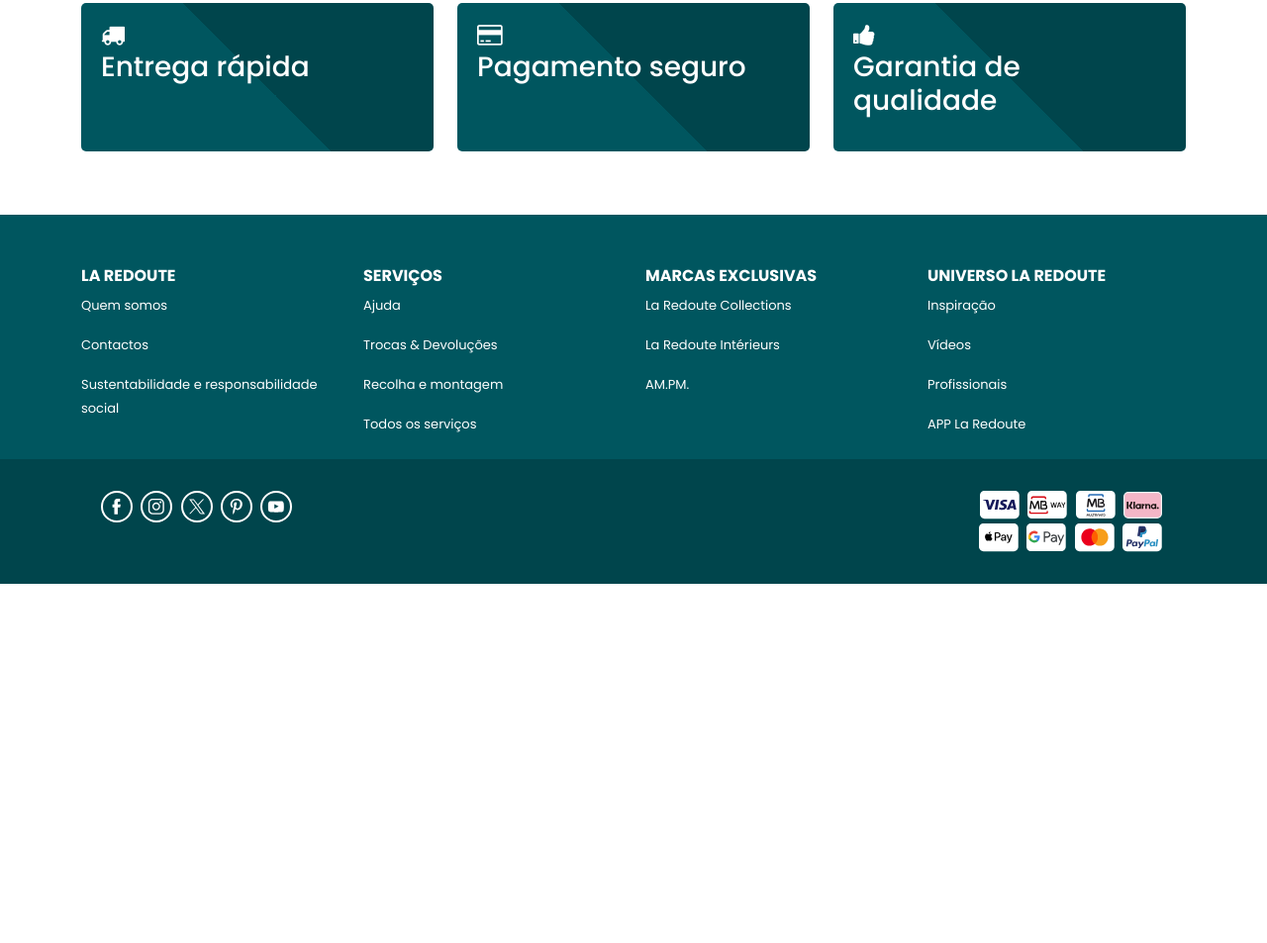
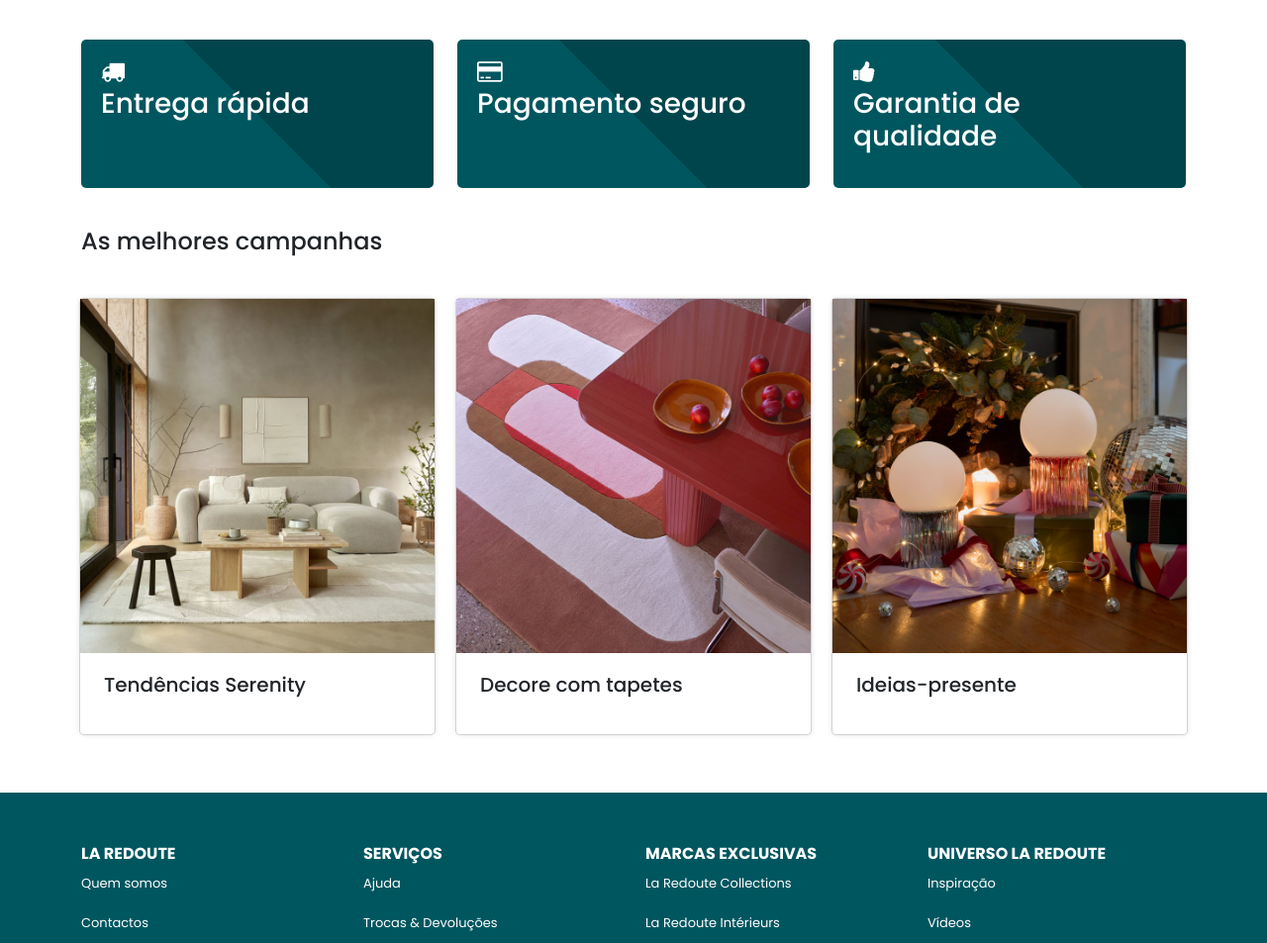
Before and after one commit to RFCarreira33/SGI_Project, a website: page index.html in a window 1280 px wide. Shown: the part 919-1872 px from the top of the page at 99% size. Before the commit the page ends 1509 px from the top, so only its background shows below. Drawn offline with nearby package versions, Linux system fonts and the light colour scheme.

Commit message:
Filler arc continues

```diff
--- /dev/null
+++ b/components/campaigns.html
@@ -0,0 +1,21 @@
+<div class="col card campaign">
+  <a href="#" class="stretched-link"></a>
+  <img src="assets/images/campaigns/serenity.jpg" class="d-block w-100" alt="serenity">
+  <div class="card-info">
+    <h5 class="text-break">Tendências Serenity</h5>
+  </div>
+</div>
+<div class="col card campaign">
+  <a href="#" class="stretched-link"></a>
+  <img src="assets/images/campaigns/tapetes.jpg" class="d-block w-100" alt="tapetes">
+  <div class="card-info">
+    <h5 class="text-break">Decore com tapetes</h5>
+  </div>
+</div>
+<div class="col card campaign">
+  <a href="#" class="stretched-link"></a>
+  <img src="assets/images/campaigns/natal.jpg" class="d-block w-100" alt="natal">
+  <div class="card-info">
+    <h5 class="text-break">Ideias-presente</h5>
+  </div>
+</div>
--- a/index.html
+++ b/index.html
@@ -36,6 +36,7 @@
   <br />
   <div id="index-component" class="container">
     <br />
+    <h4>Produtos em destaque</h4>
     <br />
     <div id="multi-item-carousel">
       <div id="carouselControls" class="carousel slide" data-bs-ride="carousel">
@@ -76,6 +77,11 @@
         </div>
       </div>
     </div>
+    <div id="news-component" class="row"></div>
+    <br />
+    <h4>As melhores campanhas</h4>
+    <br />
+    <div id="campaigns-component" class="row"></div>
     <br />
     <br />
   </div>
--- a/scripts/index.js
+++ b/scripts/index.js
@@ -1,3 +1,9 @@
+const campaigns = $("#campaigns-component");
+
+if (campaigns !== null) {
+  campaigns.load("components/campaigns.html");
+}
+
 $.getJSON("assets/data/products.json", (data) => {
   const carousel = $("#carousel-component");
   if (!carousel) return;
--- a/styles/index.css
+++ b/styles/index.css
@@ -19,6 +19,11 @@
   box-shadow: 0 0 5px rgba(0, 0, 0, 0.1);
   min-height: 350px;
   margin: 10px;
+  transition: transform 0.2s ease-in-out;
+
+  &:hover {
+    transform: scale(1.05);
+  }
 
   & .card-info {
     padding: 20px 24px;
@@ -57,10 +62,8 @@
     min-height: 150px;
     background-color: var(--accent-color);
     /* add a diagonal fade effect */
-    background: linear-gradient(
-      45deg,
-      var(--accent-color) 50%,
-      var(--fade-accent-color) 50%
-    );
+    background: linear-gradient(45deg,
+        var(--accent-color) 50%,
+        var(--fade-accent-color) 50%);
   }
 }
```
Also changed, not shown: assets/images/campaigns/natal.jpg (added), assets/images/campaigns/serenity.jpg (added), assets/images/campaigns/tapetes.jpg (added).
